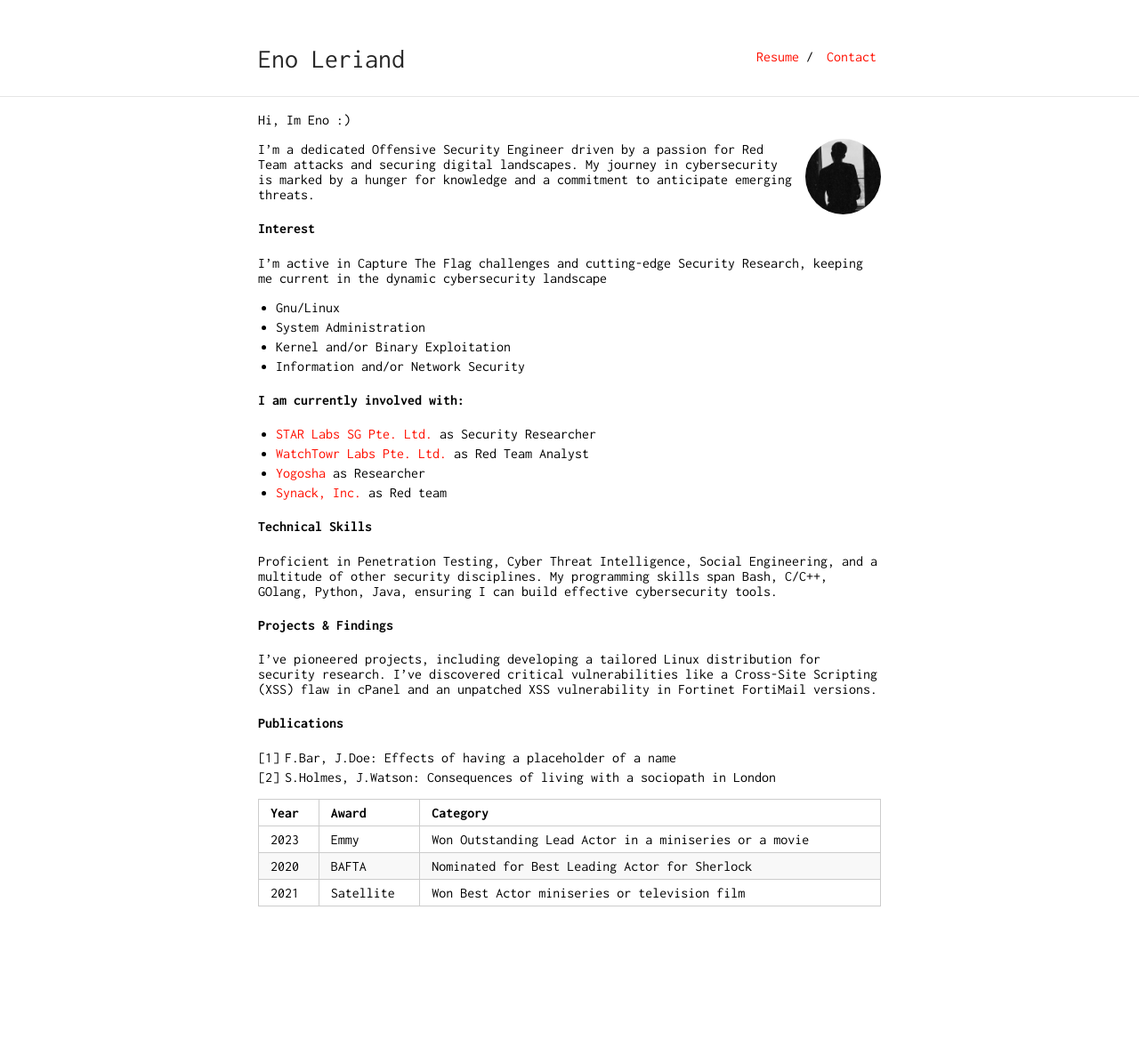
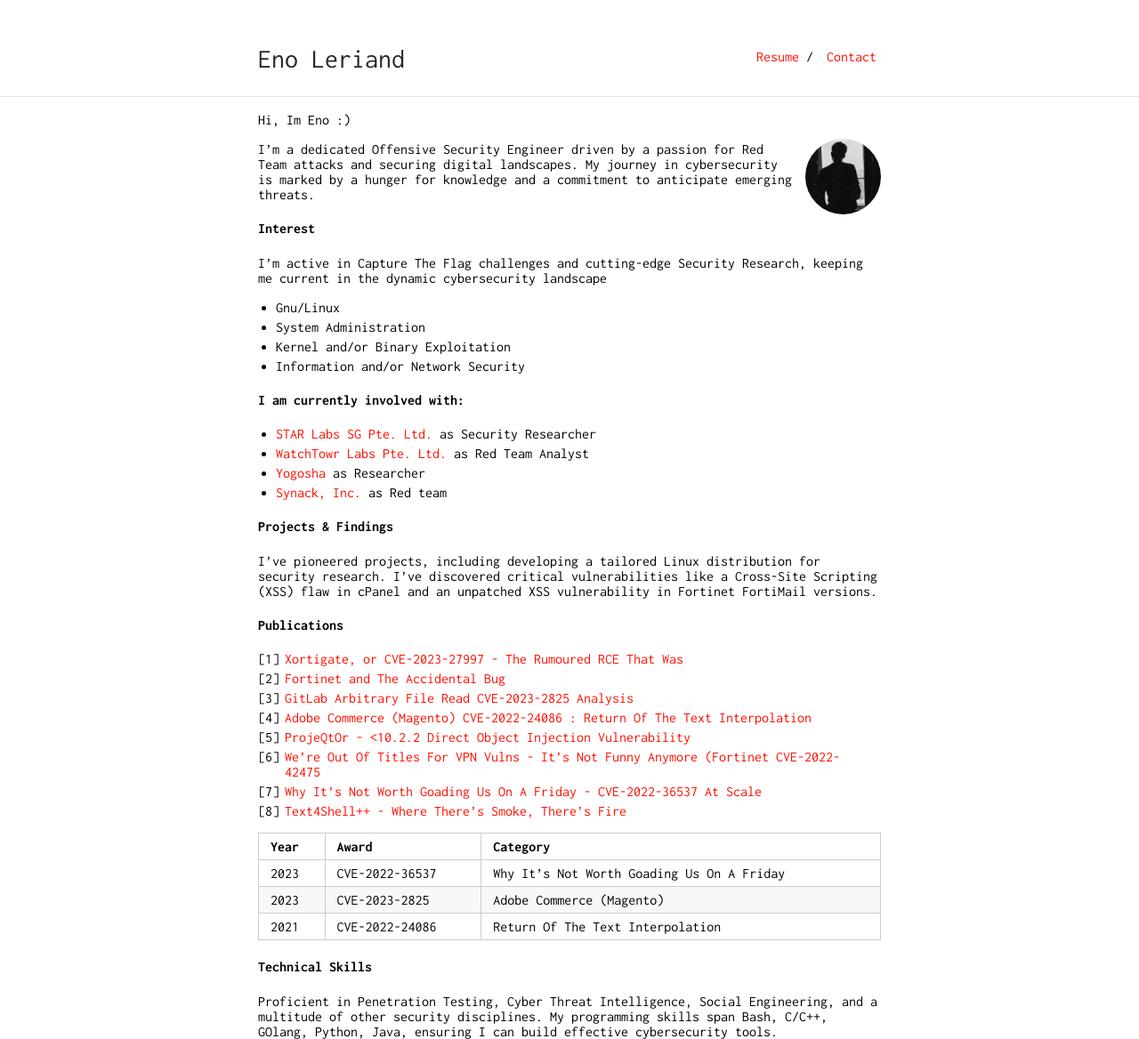
Before and after one commit to z0rs/me, a Jekyll site: the page built from index.md, in a window 1280 px wide. Shown: the whole page at 89% size. Built offline with Jekyll 4.4.1, drawn with Linux system fonts in a browser that asks for light colours; before the commit the page ends 1019 px from its top, so only the background shows below that.

Commit message:
Update index.md

```diff
--- a/index.md
+++ b/index.md
@@ -21,19 +21,25 @@ I'm active in Capture The Flag challenges and cutting-edge Security Research, ke
 - [Yogosha](https://www.yogosha.com/) as Researcher
 - [Synack, Inc.](https://www.synack.com/red-team/) as Red team
 
-#### Technical Skills
-Proficient in Penetration Testing, Cyber Threat Intelligence, Social Engineering, and a multitude of other security disciplines. My programming skills span Bash, C/C++, GOlang, Python, Java, ensuring I can build effective cybersecurity tools.
-
 #### Projects & Findings
 I've pioneered projects, including developing a tailored Linux distribution for security research. I've discovered critical vulnerabilities like a Cross-Site Scripting (XSS) flaw in cPanel and an unpatched XSS vulnerability in Fortinet FortiMail versions.
 
 #### Publications
 
-1. F.Bar, J.Doe: Effects of having a placeholder of a name
-2. S.Holmes, J.Watson: Consequences of living with a sociopath in London
+1. [Xortigate, or CVE-2023-27997 - The Rumoured RCE That Was](https://labs.watchtowr.com/xortigate-or-cve-2023-27997/)
+2. [Fortinet and The Accidental Bug](https://labs.watchtowr.com/fortinet-and-the-accidental-bug/)
+3. [GitLab Arbitrary File Read CVE-2023-2825 Analysis](https://labs.watchtowr.com/gitlab-arbitrary-file-read-gitlab-cve-2023-2825-analysis/)
+4. [Adobe Commerce (Magento) CVE-2022-24086 : Return Of The Text Interpolation](https://labs.watchtowr.com/adobe-commerce-magento-rce-cve-2022-24086/)
+5. [ProjeQtOr - <10.2.2 Direct Object Injection Vulnerability](https://labs.watchtowr.com/projeqtor-10-2-2-direct-object-injection-vulnerability/)
+6. [We're Out Of Titles For VPN Vulns - It's Not Funny Anymore (Fortinet CVE-2022-42475](https://labs.watchtowr.com/fortinet-no-more-funny-titles-cve-2022-42475/)
+7. [Why It's Not Worth Goading Us On A Friday - CVE-2022-36537 At Scale](https://labs.watchtowr.com/why-its-not-worth-goading-us-on-a-friday-cve-2022-36537-at-scale/)
+8. [Text4Shell++ - Where There’s Smoke, There’s Fire](https://labs.watchtowr.com/text4shell-where-theres-smoke-theres-fire/)
 
 Year | Award | Category
 -----|-------|--------
-2023 | Emmy  | Won Outstanding Lead Actor in a miniseries or a movie
-2020 | BAFTA | Nominated for Best Leading Actor for Sherlock
-2021 | Satellite | Won Best Actor miniseries or television film
+2023 | CVE-2022-36537  | Why It's Not Worth Goading Us On A Friday
+2023 | CVE-2023-2825 | Adobe Commerce (Magento)
+2021 | CVE-2022-24086 | Return Of The Text Interpolation
+
+#### Technical Skills
+Proficient in Penetration Testing, Cyber Threat Intelligence, Social Engineering, and a multitude of other security disciplines. My programming skills span Bash, C/C++, GOlang, Python, Java, ensuring I can build effective cybersecurity tools.
```
